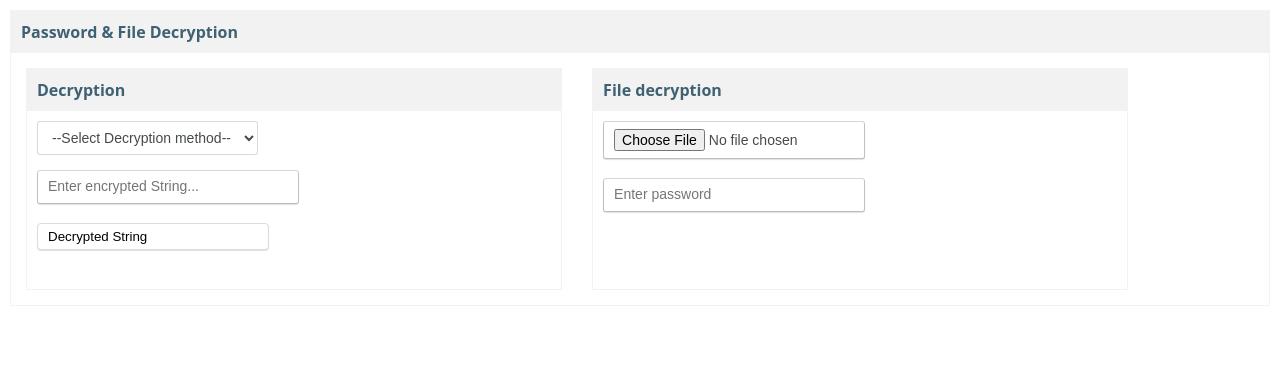
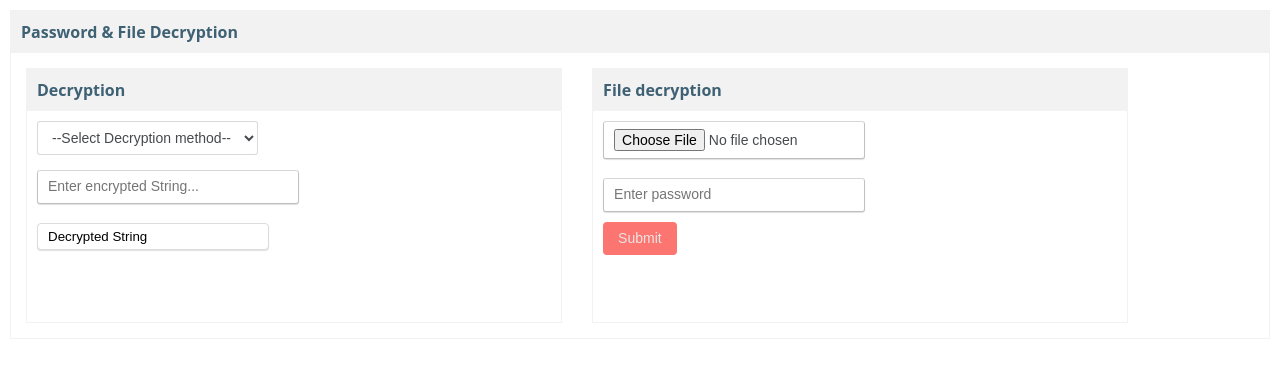
Before and after one commit to Shubhamjain2908/PCS-SJ, an Angular app: page / in a window 1280 px wide. Shown: the top 378 px of the page. Built offline with nearby package versions, Linux system fonts and the light colour scheme.

Commit message:
bug fix for form validation

```diff
--- a/src/app/app.component.html
+++ b/src/app/app.component.html
@@ -52,14 +52,14 @@
           <div class="pass-input">
             <div class="form-group">
               <input type="password" class="form-control" id="key" name="key"
-                     placeholder="Enter password" ngModel>
+                     placeholder="Enter password" ngModel required>
             </div>
           </div>
           <div class="submit-btn">
             <div>
               <!--<input type="submit" class="btn " id="btnSubmit">-->
               <button type="button" style="cursor: not-allowed !important" class="btn" id="btnSubmit" *ngIf="!f.valid" >Submit</button>
-              <button type="submit" class="btn" name="btnSubmit" id="btnSubmit" *ngIf="f.valid && f.touched">Submit</button>
+              <button type="submit" class="btn" name="btnSubmit" id="btnSubmit" *ngIf="f.valid">Submit</button>
             </div>
           </div><br>
           <span *ngIf="fileReady" style="color: red">File decryption successfull !!!</span>
```
